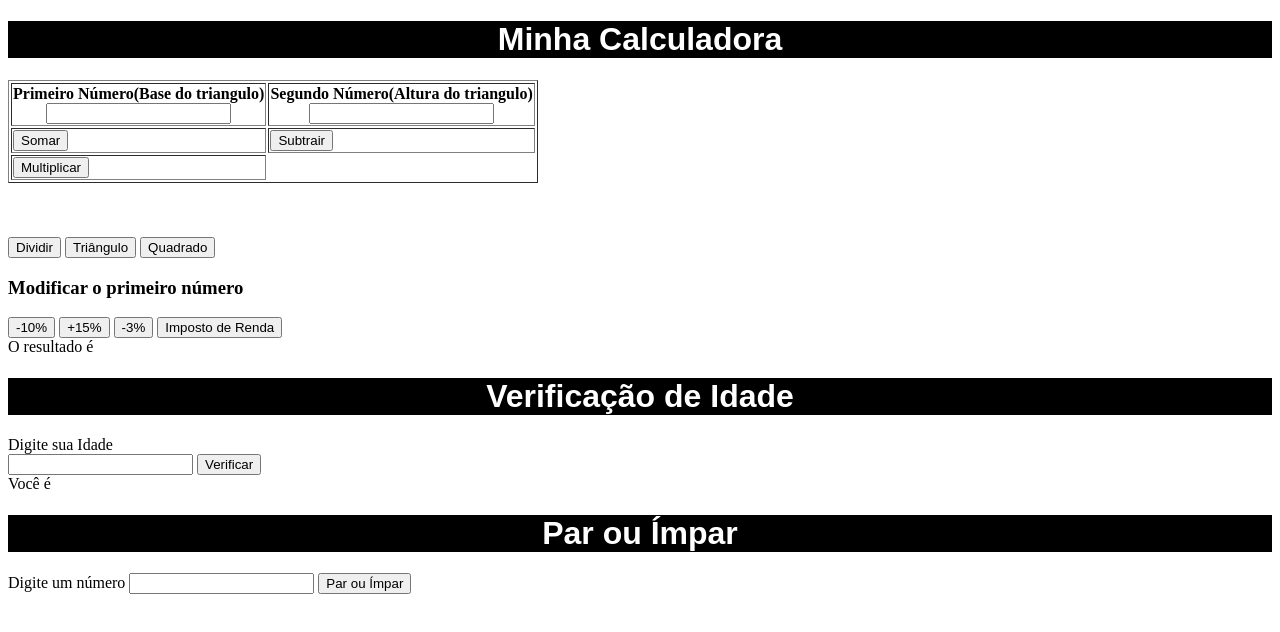
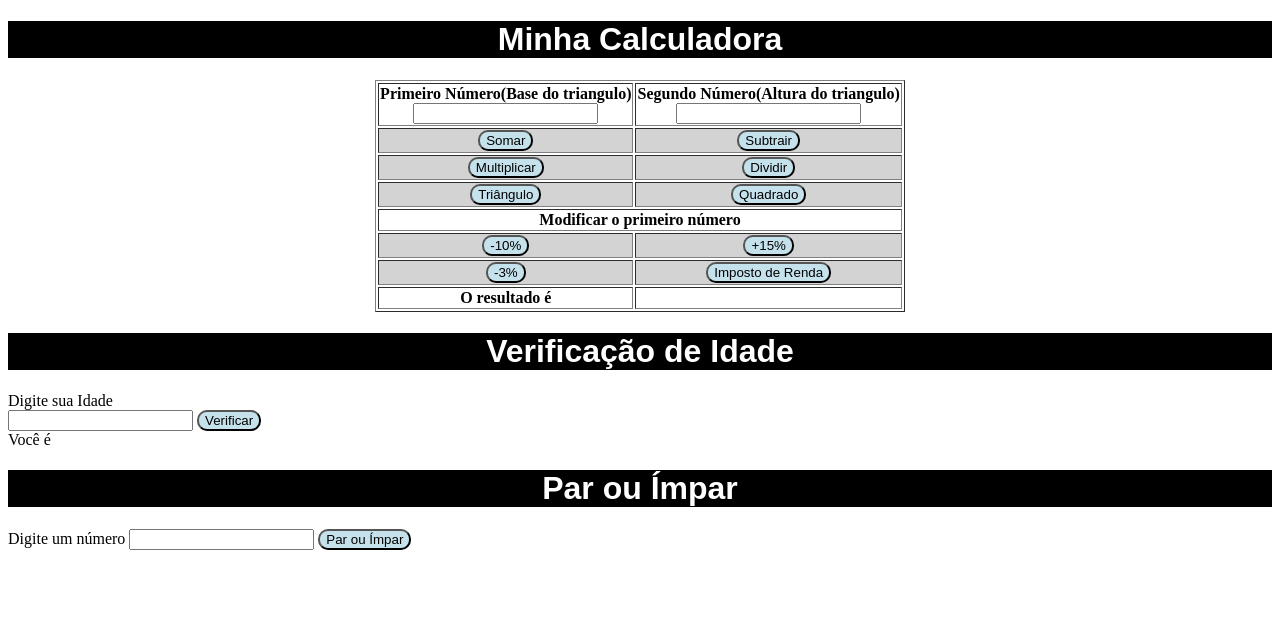
Before and after one commit to ArthurLopesCoelho/arthur-henrique.pw, a plain HTML site: page Aula 28-04/index.html in a window 1280 px wide. Drawn offline with Linux system fonts and the light colour scheme.

Commit message:
Aula 26-05

```diff
--- a/Aula 28-04/css/style.css
+++ b/Aula 28-04/css/style.css
@@ -4,3 +4,11 @@ h1{
     color: white;
     text-align: center;
 }
+td{
+    text-align: center;
+    background-color: lightgrey;
+}
+button{
+    border-radius: 10px;
+    background-color: rgb(197, 226, 236);
+}
--- a/Aula 28-04/index.html
+++ b/Aula 28-04/index.html
@@ -9,6 +9,7 @@
 <script src="js/calculo.js"></script>
 <body>
     <h1>Minha Calculadora</h1>
+    <center>
     <table border="1">
         <tr>
             <th>Primeiro Número(Base do triangulo) <br>
@@ -24,24 +25,32 @@
         </tr>
         <tr>
             <td><button onclick="multiplicar()">Multiplicar</button></td>
+            <td><button onclick="dividir()">Dividir</button></td>
         </tr>
-    </table>
-    <br>
-     <br> <br>
+        <tr>
+             <td><button onclick="triangulo()">Triângulo</button></td>
 
-
-
-    <button onclick="dividir()">Dividir</button>
-    <button onclick="triangulo()">Triângulo</button>
-    <button onclick="quadrado()">Quadrado</button>
-    <br>
-    <h3>Modificar o primeiro número</h3>
-    <button onclick="dez()">-10%</button>
-    <button onclick="quinze()">+15%</button>
-    <button onclick="tres()">-3%</button>
-    <button onclick="imposto()">Imposto de Renda</button>
-    <br>O resultado é <span id="resultado"></span>
-
+        <td>
+            <button onclick="quadrado()">Quadrado</button></td>
+        </tr>
+        <tr>
+            <th colspan="2">
+                Modificar o primeiro número
+            </th>
+        </tr>
+        <tr>
+            <td> <button onclick="dez()">-10%</button></td>
+            <td><button onclick="quinze()">+15%</button></td>
+        </tr>
+        <tr>
+            <td><button onclick="tres()">-3%</button></td>
+            <td><button onclick="imposto()">Imposto de Renda</button></td>
+        </tr>
+        <tr>
+            <th>O resultado é </th>
+            <th><span id="resultado"></span></th>
+        </tr>
+    </table></center>
 
     <h1>Verificação de Idade</h1>
     Digite sua Idade<br>
```
